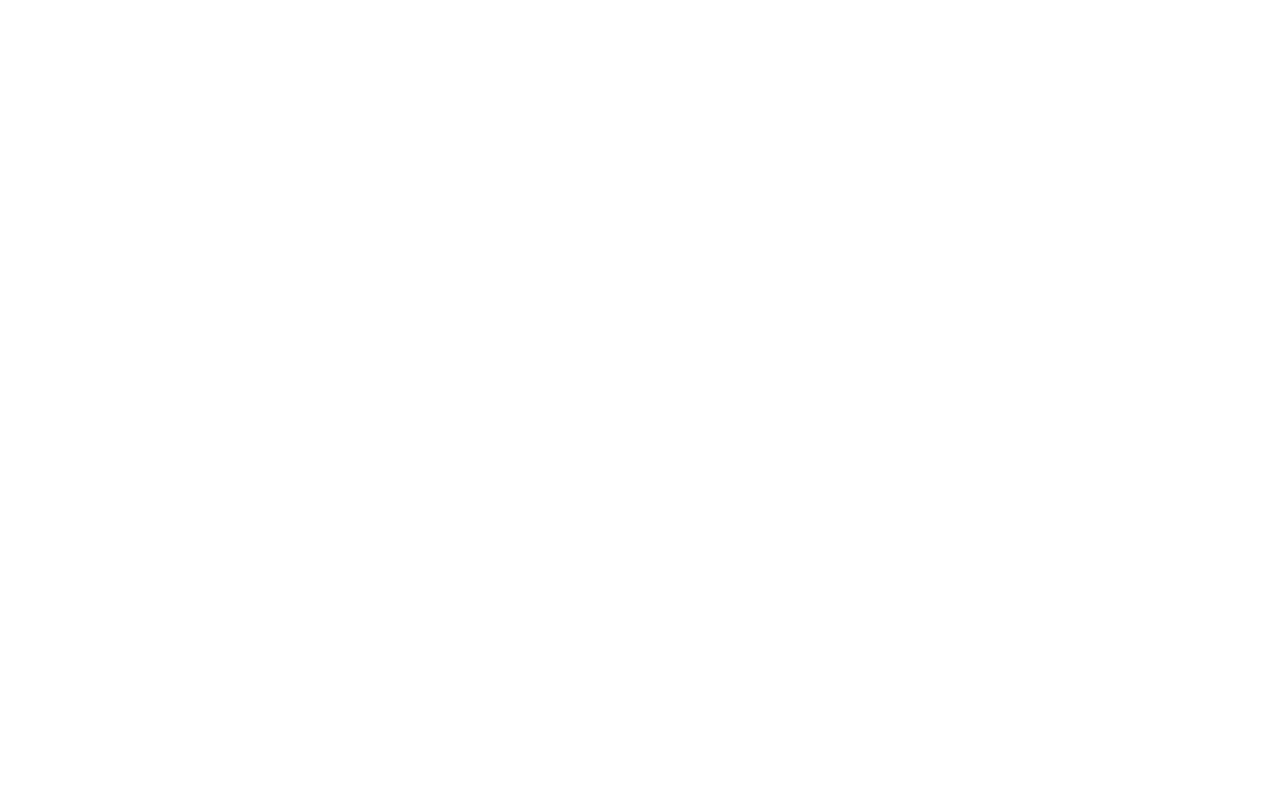
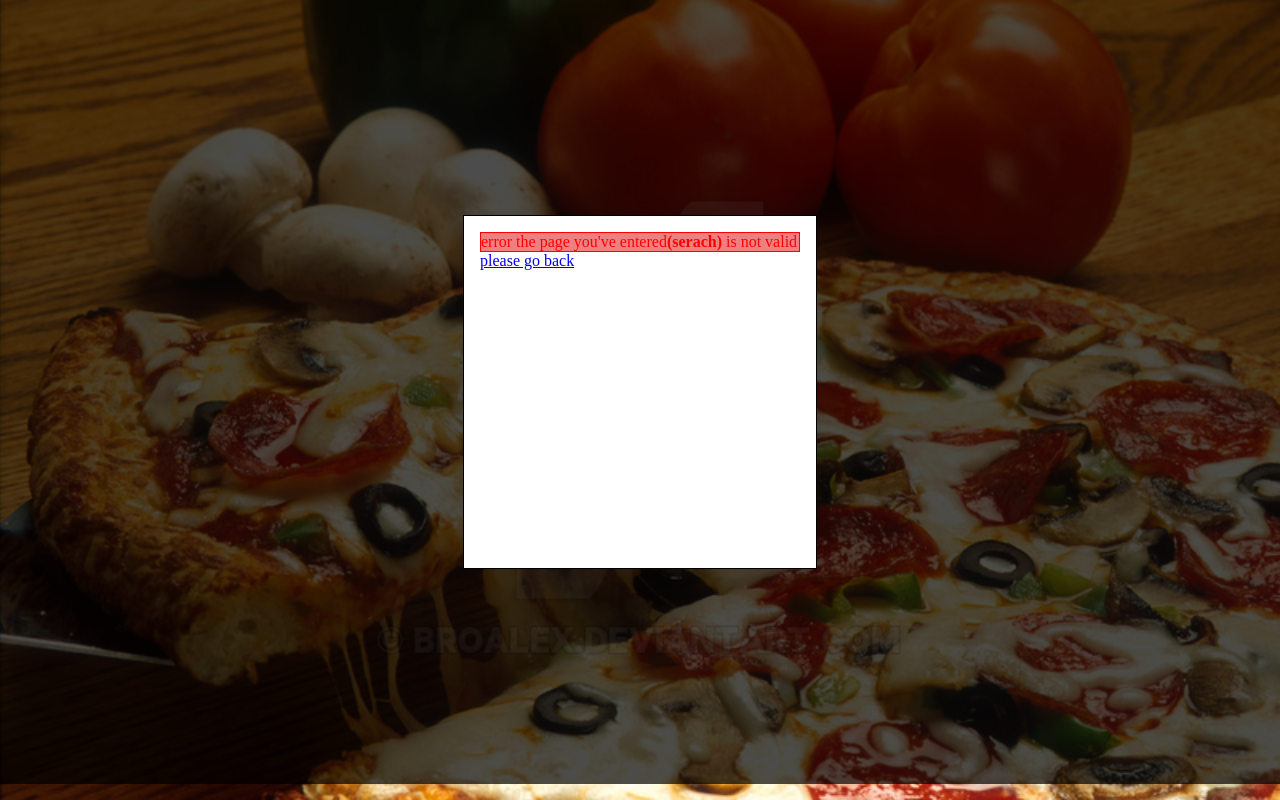
Before and after one commit to messa2424/pizza, a PHP site: page /index.php?page=serach in a window 1280 px wide. Before the commit the page is empty. Run offline with PHP 8.4, Linux system fonts and the light colour scheme.

Commit message:
do the basic html|css

```diff
--- /dev/null
+++ b/html/css/style.css
@@ -0,0 +1,26 @@
+* { margin: 0; padding: 0; }
+html,body { width:100%; height: 99%; }
+body {
+    background-image: url("../images/pizza.jpg");
+    background-attachment: fixed;
+    background-position: center;
+    background-repeat: no-repeat;
+    background-size: cover;
+}
+
+/*
+ * center the main box
+ */
+body { display:table; }
+#background { display:table-cell; z-index: 90; }
+#background { background: rgba(0,0,0,0.7); box-sizing:border-box; }
+#background { width:100%; height: 100%; }
+#background { display:table-cell; vertical-align: middle; }
+#main { width: 20em; min-height: 20em; margin:auto;  }
+
+#main { padding:1em;}
+/*
+ * error .php
+ */
+.box { border: 1px solid black; background:white; color: gray;}
+.error { border: 1px solid red; background: lightcoral; color: red; }
--- /dev/null
+++ b/html/error.php
@@ -0,0 +1,6 @@
+<DIV id="background">
+    <Div id="main" class="box">
+        <DIV class="error">error the page you've entered<b>(<?= htmlspecialchars($_GET['page']) ?>)</b> is not valid</DIV>
+        <P><A href="index.php">please go back</A></P>
+    </Div>
+</DIV>
--- /dev/null
+++ b/html/index.php
@@ -0,0 +1,5 @@
+<DIV id="background">
+    <Div id="main" class="box">
+        hello world
+    </Div>
+</DIV>
--- /dev/null
+++ b/html/serach.php
@@ -0,0 +1,3 @@
+<form>
+    <input type="text"><input type="submit">
+</form>
--- a/index.php
+++ b/index.php
@@ -1,6 +1,24 @@
-<?php require_once './inc/template.php'; ?>
-<?php render('head',array('title'=>'pizza shop')); ?>
+<?php
+    // extract Page selection
+    $page = 'index';
+    if( isset($_GET['page']))
+    $page = $_GET['page'];
 
-<!-- here comes the content -->
+    // include libary
+    require_once './inc/template.php';
 
-<?php render('foot'); ?>
+    //render page in template mode
+    render('head',array('title'=>'pizza shop'));
+    switch ($page){
+        case 'index':
+            require('./html/index.php');
+            break;
+        case 'search':
+            require('./html/serach.php');
+            break;
+        default:
+            require('./html/error.php');
+            break;
+    }
+    render('foot');
+?>
--- a/template/tpl.head.php
+++ b/template/tpl.head.php
@@ -3,5 +3,6 @@
     <head>
         <meta charset="UTF-8">
         <title>.:: <?= htmlspecialchars($title) ?> ::.</title>
+        <link rel="stylesheet" type="text/css" href="./html/css/style.css">
     </head>
     <body>
```
Also changed, not shown: html/images/pizza.jpg (added).
